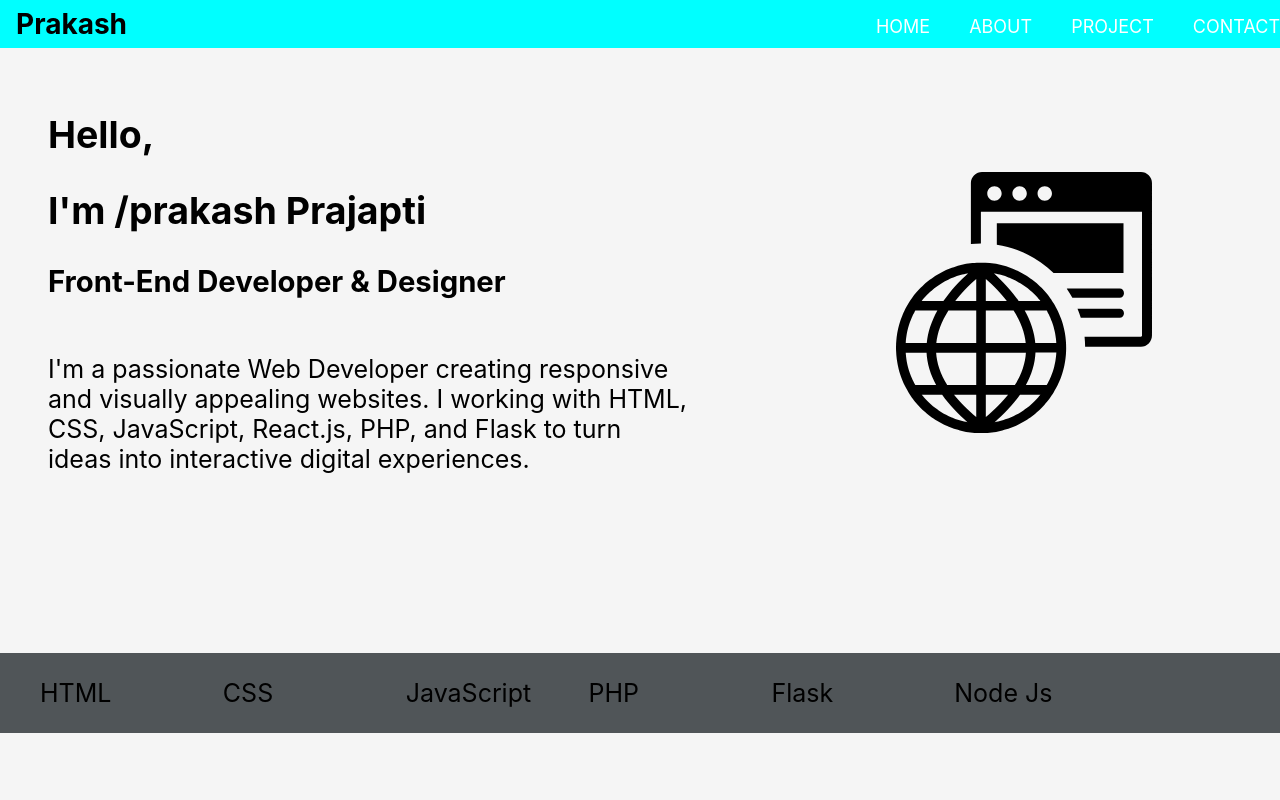
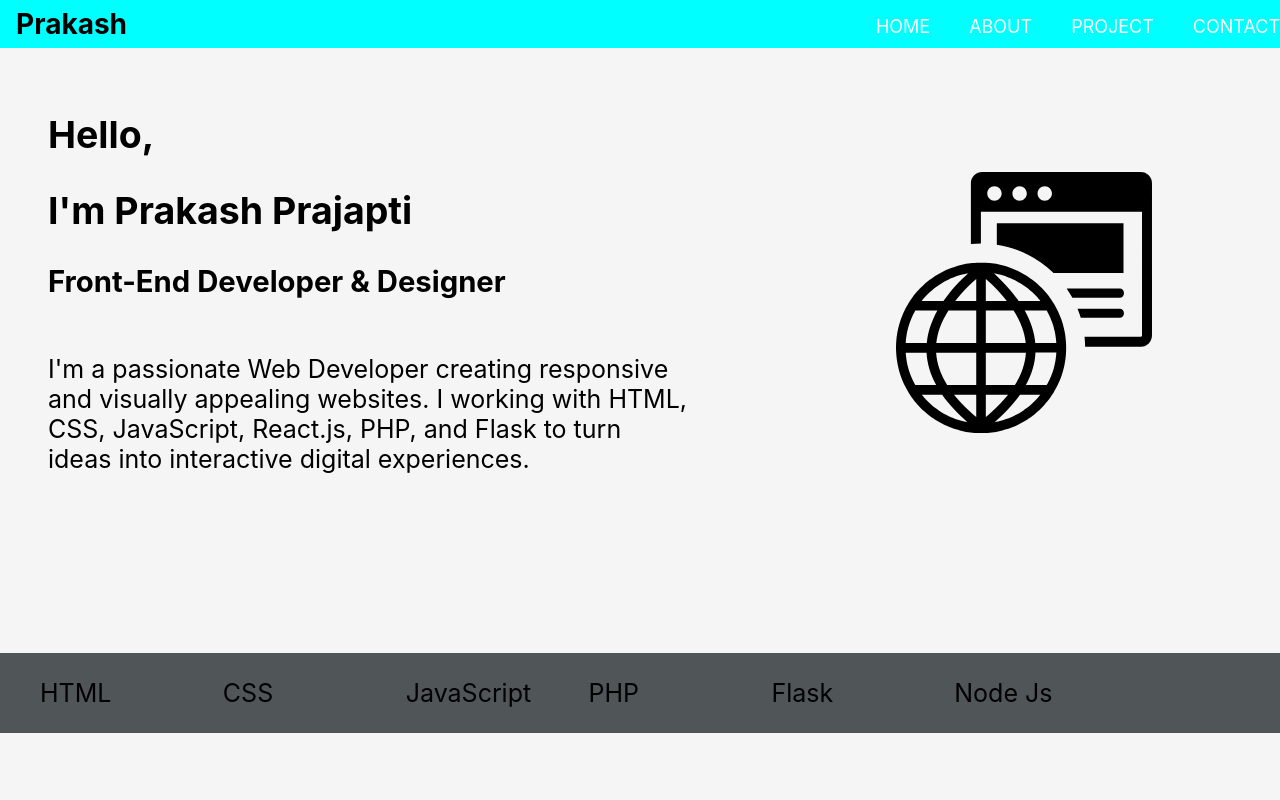
Before and after one commit to prakashprajapati48/portfolio, a React (Create React App) app: page / in a window 1280 px wide. Shown: the top 800 px of the page. Built offline with nearby package versions, Linux system fonts and the light colour scheme.

Commit message:
fix line

```diff
--- a/src/Component/Home.js
+++ b/src/Component/Home.js
@@ -8,7 +8,7 @@ const Home = () => {
             <div className="contant">
                 <div className="headet_intr">
                     <h1 className="header_intro">Hello,</h1>
-                    <h2 className="header_intro">I'm /prakash Prajapti</h2>
+                    <h2 className="header_intro">I'm Prakash Prajapti</h2>
                     <h3 className="header_intro">Front-End Developer  & Designer</h3>
                 <p className="header_para">
                     I'm a passionate Web Developer creating responsive and visually appealing websites. I working with HTML, CSS, JavaScript, React.js, PHP, and Flask to turn ideas into interactive digital experiences.
```
